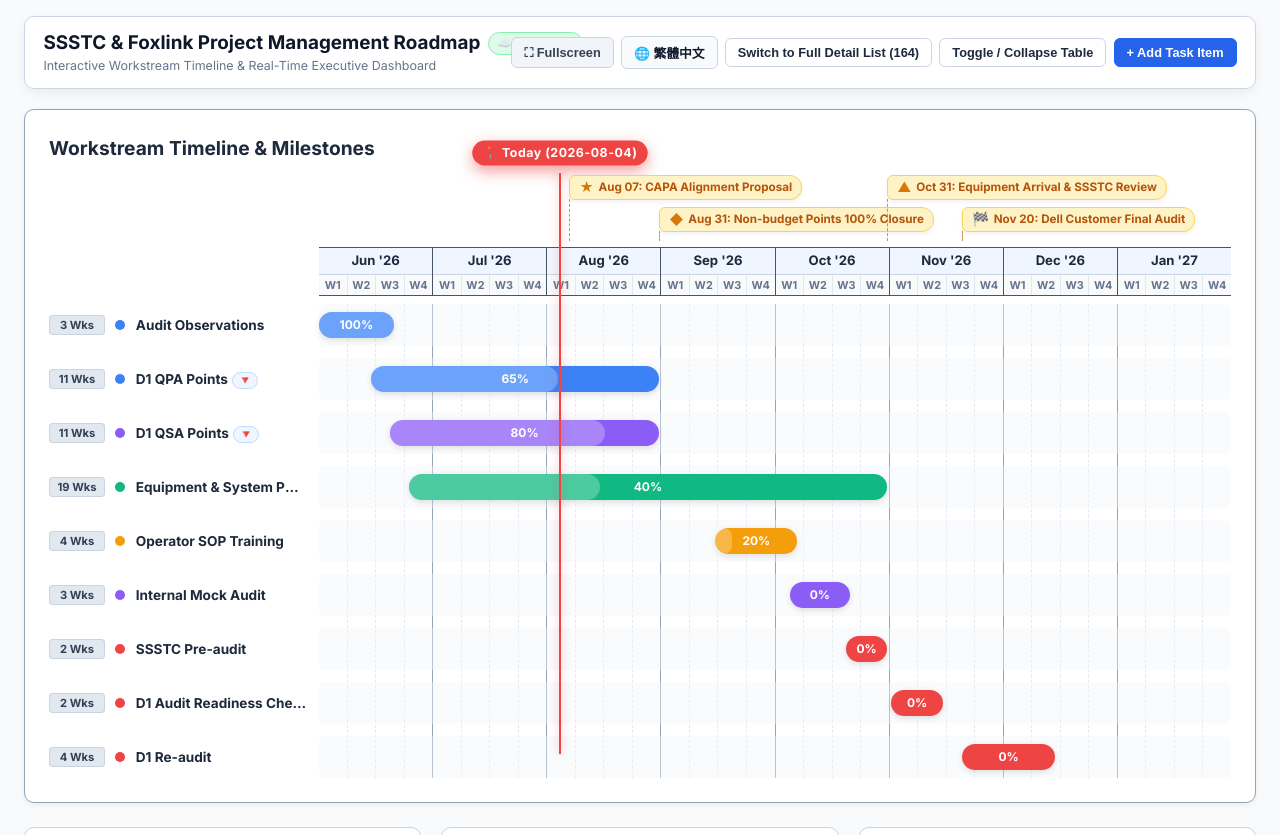
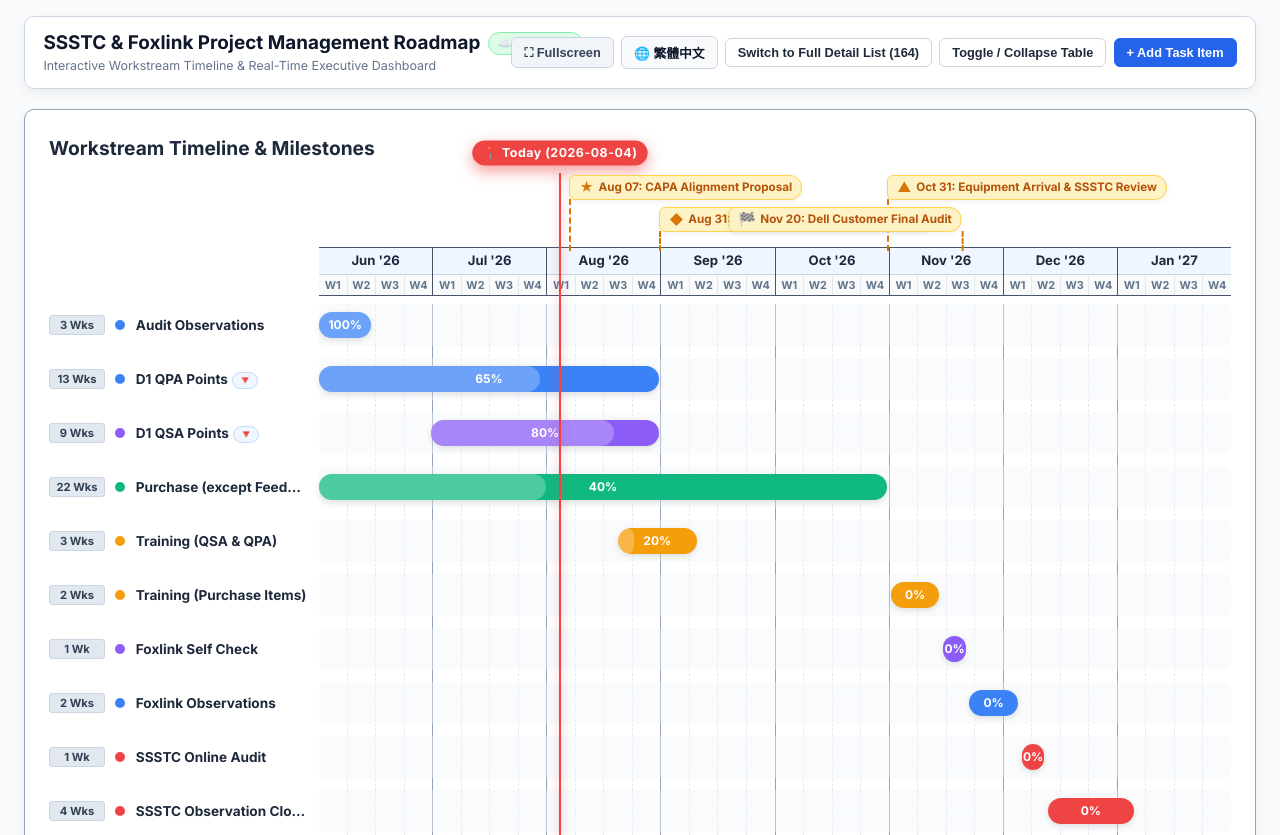
Before and after one commit to gyhongyu/htmal-report, a plain HTML site: page reports/report-1785814934614.html in a window 1280 px wide. Shown: the top 835 px of the page. Drawn offline with nearby package versions, Linux system fonts and the light colour scheme.

Commit message:
Update report: SSSTC_Foxlink_Interactive_Roadmap_v4.2

```diff
--- a/reports/report-1785814934614.html
+++ b/reports/report-1785814934614.html
@@ -367,22 +367,31 @@
     }
 
     /* Subtle left-edge vertical drop line connecting left border to W1, W2 header ticks */
+    .milestone-item-v2.milestone-align-right {
+      transform: translateX(-100%);
+    }
+
+    .milestone-item-v2.milestone-align-right .milestone-connector-line {
+      left: 100%;
+    }
+
     .milestone-connector-line {
       position: absolute;
       left: 0;
       width: 0;
-      border-left: 1.5px dashed rgba(180, 83, 9, 0.65);
+      border-left: 2px dashed #D97706;
       pointer-events: none;
+      z-index: 15;
     }
 
     .milestone-level-top .milestone-connector-line {
       top: 24px;
-      height: 42px;
+      height: 52px;
     }
 
     .milestone-level-bottom .milestone-connector-line {
       top: 24px;
-      height: 10px;
+      height: 20px;
     }
 
     /* Two-Tier Month & Week Header Grid */
@@ -1108,7 +1117,7 @@
   </div>
 
   <script>
-    const GAS_WEBAPP_URL = "https://script.google.com/macros/s/AKfycbwIGSon61ZQYFAGhWmFqUOmyK0YAoe2MsAnqgoldOLaKQnn6YFXLZFsBmm3dJ74aa0UAA/exec";
+    const GAS_WEBAPP_URL = "https://script.google.com/macros/s/AKfycby45EQ7ECz0tFqw6M10sOB1VwP01kvBsGL-976jmxSlC0OPNvkqn5DT1BTYtIjbmpzj/exec";
 
     // STRICT i18n DICTIONARY - ZERO CHINESE IN ENGLISH MODE!
     const i18n = {
@@ -1247,7 +1256,7 @@
       return wks > 1 ? `${wks} Wks` : `${wks} Wk`;
     }
 
-    // Master Workstream Activities
+    // Master Workstream Activities (Exact 11 Tasks Aligned with Latest Excel Roadmap)
     let masterTasks = [
       {
         id: "ACT-1",
@@ -1257,11 +1266,11 @@
         color: "#3B82F6",
         status: "Completed",
         progressPct: 100,
-        startDate: "2026-06-01",
-        endDate: "2026-06-21",
+        startDate: "2026-05-25",
+        endDate: "2026-06-15",
         owner: "Team / Sateesh",
-        auditPoint: "Team started work on audit observations",
-        rootCause_en: "Initial alignment & root cause collection",
+        auditPoint: "Team started work on Audit observations",
+        rootCause_en: "Team started work on Audit observations & initial alignment",
         rootCause_zh: "對策小組成立與全廠稽核發現點初審分析",
         deliverable_en: "Audit observation master breakdown list",
         deliverable_zh: "稽核缺失條款總體歸納清單"
@@ -1274,7 +1283,7 @@
         color: "#3B82F6",
         status: "In Progress",
         progressPct: 65,
-        startDate: "2026-06-15",
+        startDate: "2026-06-01",
         endDate: "2026-08-31",
         owner: "Sateesh / Vishnu / Yanlin Li",
         auditPoint: "Received 112 Observations in QPA",
@@ -1301,7 +1310,7 @@
         color: "#8B5CF6",
         status: "In Progress",
         progressPct: 80,
-        startDate: "2026-06-20",
+        startDate: "2026-07-01",
         endDate: "2026-08-31",
         owner: "Sateesh - QC / Roger",
         auditPoint: "Received 15 Observations in QSA",
@@ -1322,113 +1331,155 @@
       },
       {
         id: "ACT-4",
-        name_en: "Equipment & System Purchase",
-        name_zh: "4. 專案設備與系統採購",
+        name_en: "Purchase (except Feeder calibrator)",
+        name_zh: "4. 專案設備與系統採購 (Feeder校正儀除外)",
         workstream: "EQUIPMENT",
         color: "#10B981",
         status: "In Progress",
         progressPct: 40,
-        startDate: "2026-06-25",
+        startDate: "2026-06-01",
         endDate: "2026-10-31",
         owner: "Steering Committee / IT / Purchase",
-        auditPoint: "9 Major Equipment & Software Systems",
-        rootCause_en: "Lead times for automated equipment & software systems procurement",
-        rootCause_zh: "自動化檢測設備與智慧軟體系統採購前置交期籌備",
+        auditPoint: "All items purchased by end of October (except Feeder calibrator)",
+        rootCause_en: "All items will be purchased and installed by end of October <span style='color:#EF4444; font-weight:700;'>(except Feeder calibrator)</span>",
+        rootCause_zh: "所有專案設備與 SFC 系統於 10 月底前全數採購與安裝到位 <span style='color:#EF4444; font-weight:700;'>(Feeder 校正儀除外)</span>",
         deliverable_en: "PO copies, FAT/SAT reports, Commissioning sign-off",
         deliverable_zh: "採購單據、出廠與現場驗收報告、上線運轉證明",
         reportLink: "",
         subSummary: { total: 9, closed: 3, open: 6 },
         subList_en: [
           "• Total 9 Budget Items: 3 closed, 6 open in procurement pipeline",
-          "• Key focus: Automatic Stencil Cleaner, Turnstile ESD Gate, WMS System"
+          "1) Peak stand Microscope(100x): pending for arrangement from supplier (est. 8/15)",
+          "2) SPI training: completed.",
+          "3) AOI training: plan to raise PR before target date; supplier arrangement pending.",
+          "4) Temperature & Humidity meter: plan to raise PR on est. 8/9 (3 quotations received).",
+          "5) ESD turnstile gate: plan to raise PR on est. 8/10 (1 supplier quotation received)."
         ],
         subList_zh: [
           "• 總計 9 項資本支出設備：已到位 3 項，6 項發單採購進度推進中",
-          "• 關鍵焦點：自動鋼網清洗機、門禁 ESD 閘門、WMS 庫房管理系統"
+          "1) Peak 100x 顯微鏡：待供應商發貨安排 (預計 8/15)",
+          "2) SPI 專案培訓：已完成",
+          "3) AOI 培訓計畫：預計於目標日前提出請購 (PR)，後續由供應商派員",
+          "4) 溫濕度監測計：預計 8/9 前提出請購 (已取得 3 家最終報價與比價定案)",
+          "5) 靜電門禁閘門 (ESD Turnstile Gate)：預計 8/10 前提出請購 (現已拿到 1 家報價)"
         ]
       },
       {
         id: "ACT-5",
-        name_en: "Operator SOP Training",
-        name_zh: "5. 全線人員 SOP 資格培訓",
+        name_en: "Training (QSA & QPA)",
+        name_zh: "5. QSA & QPA 項目對策培訓",
         workstream: "TRAINING",
         color: "#F59E0B",
         status: "In Progress",
         progressPct: 20,
-        startDate: "2026-09-15",
-        endDate: "2026-10-07",
+        startDate: "2026-08-20",
+        endDate: "2026-09-10",
         owner: "Trainer / HR / QA",
-        auditPoint: "All Operators SOP Qualification",
-        rootCause_en: "Workstation WI/SOP refresh & operator certification for Dell physical line",
-        rootCause_zh: "專屬產線作業指導書 retraining 與全體作業員技能認證",
-        deliverable_en: "Training logs, Exam sheets, Operator Skills Matrix",
-        deliverable_zh: "培訓簽到表、考卷、作業員技能矩陣圖"
+        auditPoint: "QSA & QPA 3-Week Training",
+        rootCause_en: "Training will be started and completed within 3 weeks for QSA and QPA",
+        rootCause_zh: "針對 QSA 與 QPA 體系發現點，於 3 週內完成全員對策與 SOP 培訓",
+        deliverable_en: "QSA & QPA Training attendance logs & sign-offs",
+        deliverable_zh: "QSA/QPA 專案培訓簽到表與紀錄"
       },
       {
         id: "ACT-6",
-        name_en: "Internal Mock Audit",
-        name_zh: "6. 廠內自我稽核模擬全檢",
+        name_en: "Training (Purchase Items)",
+        name_zh: "6. 採購新設備與系統專案培訓",
+        workstream: "TRAINING",
+        color: "#F59E0B",
+        status: "Scheduled",
+        progressPct: 0,
+        startDate: "2026-11-01",
+        endDate: "2026-11-14",
+        owner: "Equipment Suppliers / HR",
+        auditPoint: "Purchase Items 2-Week Training",
+        rootCause_en: "Training will be started and completed within 2 weeks for purchase items",
+        rootCause_zh: "新進採購設備與過站軟體到位後，於 2 週內完成操作員實操培訓",
+        deliverable_en: "Equipment Supplier Training Certifications",
+        deliverable_zh: "原廠設備操作培訓合格證書"
+      },
+      {
+        id: "ACT-7",
+        name_en: "Foxlink Self Check",
+        name_zh: "7. 廠內自我稽核模擬全檢",
         workstream: "SELF CHECK",
         color: "#8B5CF6",
         status: "Scheduled",
         progressPct: 0,
-        startDate: "2026-10-05",
-        endDate: "2026-10-21",
-        owner: "Internal Audit Lead / QA Manager",
-        auditPoint: "Full Mock Audit against Dell QPA/QSA",
-        rootCause_en: "Internal pre-verification to validate 100% CAPA compliance before customer audit",
-        rootCause_zh: "正式稽核前內部 100% 擬真全評，確保缺失無漏網之魚",
-        deliverable_en: "Internal Mock Audit Scoring Report & Action Items",
-        deliverable_zh: "內部模擬稽核評分報告與快速整改清單"
+        startDate: "2026-11-15",
+        endDate: "2026-11-21",
+        owner: "Internal Audit Lead / Yanlin Li",
+        auditPoint: "1-Week Internal Self Check",
+        rootCause_en: "After completion of training within 1 week will complete all self check points",
+        rootCause_zh: "培訓完成後，於 1 週內執行 Check-sheet 擬真自我全檢",
+        deliverable_en: "Full Internal Self Check Verification Report",
+        deliverable_zh: "廠內自我稽核 Check-sheet 驗證報告"
       },
       {
-        id: "ACT-7",
-        name_en: "SSSTC Pre-audit",
-        name_zh: "7. SSSTC 線上預審稽核",
+        id: "ACT-8",
+        name_en: "Foxlink Observations",
+        name_zh: "8. 廠內缺失對策快速改善閉環",
+        workstream: "ACTION PLAN",
+        color: "#3B82F6",
+        status: "Scheduled",
+        progressPct: 0,
+        startDate: "2026-11-22",
+        endDate: "2026-12-05",
+        owner: "Foxlink QA / Operation Team",
+        auditPoint: "2-Week Corrective Actions",
+        rootCause_en: "After completion self check will complete Corrective within 2 weeks",
+        rootCause_zh: "自我全檢完成後，於 2 週內快速整改與閉環內部缺失",
+        deliverable_en: "Internal Corrective Action Closure Log",
+        deliverable_zh: "內部自我稽核發現點快速改善對照表"
+      },
+      {
+        id: "ACT-9",
+        name_en: "SSSTC Online Audit",
+        name_zh: "9. SSSTC 線上預審稽核",
         workstream: "AUDIT",
         color: "#EF4444",
         status: "Scheduled",
         progressPct: 0,
-        startDate: "2026-10-20",
-        endDate: "2026-10-31",
-        owner: "SSSTC Steering Committee",
-        auditPoint: "SSSTC Executive Milestone Audit",
-        rootCause_en: "Pre-audit conducted jointly by SSSTC team before final customer physical audit",
-        rootCause_zh: "SSSTC 專家小組預審評估，關卡核准確認",
-        deliverable_en: "SSSTC Pre-audit Sign-off & Gap Resolution Checklist",
-        deliverable_zh: "SSSTC 預審發現點改善對照證明"
+        startDate: "2026-12-06",
+        endDate: "2026-12-12",
+        owner: "SSSTC Steering Committee / Kevin Gu",
+        auditPoint: "In 2nd week of December SSSTC Audit",
+        rootCause_en: "In 2nd week of December planning to schedule a SSSTC Online Audit",
+        rootCause_zh: "排定於 12 月第 2 週正式執行 SSSTC 線上預審稽核",
+        deliverable_en: "SSSTC Online Pre-audit Official Report",
+        deliverable_zh: "SSSTC 線上預審發現點追蹤表"
       },
       {
-        id: "ACT-8",
-        name_en: "D1 Audit Readiness Check",
-        name_zh: "8. Dell D1 最終準備度確認",
+        id: "ACT-10",
+        name_en: "SSSTC Observation Closure",
+        name_zh: "10. SSSTC 預審發現點對策閉環",
         workstream: "AUDIT",
         color: "#EF4444",
         status: "Scheduled",
         progressPct: 0,
-        startDate: "2026-11-01",
-        endDate: "2026-11-15",
-        owner: "All Workstream Leads",
-        auditPoint: "Pre-event final walkthrough",
-        rootCause_en: "Final dry-run walkthrough of plant environment, documentation, and personnel readiness",
-        rootCause_zh: "廠容廠貌、文件看板、人員應答最終演練",
-        deliverable_en: "Readiness sign-off checklist",
+        startDate: "2026-12-13",
+        endDate: "2027-01-05",
+        owner: "Sateesh / Stephan",
+        auditPoint: "3-Week SSSTC Points Closure",
+        rootCause_en: "Based on the observations we will take 3 weeks of time to close those",
+        rootCause_zh: "針對 SSSTC 預審提報之發現點，於 3 週內完成對策與佐證閉環",
+        deliverable_en: "SSSTC Observation Final Closure Package",
         deliverable_zh: "SSSTC 預審發現點改善對照證明"
       },
       {
-        id: "ACT-9",
+        id: "ACT-11",
         name_en: "D1 Re-audit",
-        name_zh: "9. D1 客戶最終現場正式稽核",
+        name_zh: "11. Dell D1 最終現場正式稽核",
         workstream: "AUDIT",
         color: "#EF4444",
         status: "Scheduled",
         progressPct: 0,
-        startDate: "2026-11-20",
-        endDate: "2026-12-15",
-        owner: "Steering Committee / Foxlink & SSSTC",
-        auditPoint: "Dell D1 Final Audit",
-        rootCause_en: "Final physical line audit by Dell & SSSTC team for mass production qualification",
-        rootCause_zh: "Dell 與 SSSTC 聯合現場產線正式稽核，取得量產認證證書",
+        startDate: "2027-01-06",
+        endDate: "2027-01-14",
+        owner: "Dell Customer Audit Team / SSSTC",
+        auditPoint: "In 2nd week of January D1 Re-Audit",
+        rootCause_en: "In 2nd week of January planning to schedule a D1 Re-Audit for mass production qualification",
+        rootCause_zh: "排定於 2027 年 1 月第 2 週迎接 Dell 客戶聯合現場稽核，取得量產認證",
         deliverable_en: "Official D1 Audit Approval Letter & Certification",
         deliverable_zh: "Dell D1 稽核閉環官方核准函與量產認證證書"
       }
@@ -1540,9 +1591,10 @@
 
         const desc = (currentLang === 'en') ? ms.desc_en : ms.desc_zh;
         const levelClass = ms.level === 'top' ? 'milestone-level-top' : 'milestone-level-bottom';
+        const alignRightClass = (pct > 65) ? 'milestone-align-right' : '';
 
         return `
-          <div class="milestone-item-v2 ${levelClass}" style="left:${pct}%;"
+          <div class="milestone-item-v2 ${levelClass} ${alignRightClass}" style="left:${pct}%;"
                title="${desc.replace(/"/g, '&quot;')}"
                onclick="showMilestoneModal('${ms.id}')">
             <div class="milestone-card-content" id="${ms.id}_label">
@@ -1897,6 +1949,37 @@
         local.status = statusVal;
       }
 
+      try {
+        localStorage.setItem('SSSTC_ROADMAP_TASKS_CACHE_V40', JSON.stringify(masterTasks));
+      } catch(e) {}
+
+      renderTable();
+      renderTimeline();
+      updateCharts();
+      closeModal();
+
+      saveTaskToCloud(taskId);
+    }
+
+    function _old_saveTaskFromModal(taskId) {
+      const nameVal = document.getElementById('editTaskName') ? document.getElementById('editTaskName').value : null;
+      const startVal = document.getElementById('editStartDate').value;
+      const endVal = document.getElementById('editEndDate').value;
+      const sliderVal = parseInt(document.getElementById('editSlider').value, 10);
+      const statusVal = document.getElementById('editStatusSelect').value;
+
+      const local = masterTasks.find(t => t.id === taskId);
+      if (local) {
+        if (nameVal) {
+          if (currentLang === 'en') local.name_en = nameVal;
+          else local.name_zh = nameVal;
+        }
+        if (startVal) local.startDate = startVal;
+        if (endVal) local.endDate = endVal;
+        local.progressPct = sliderVal;
+        local.status = statusVal;
+      }
+
       renderTable();
       renderTimeline();
       updateCharts();
@@ -2116,6 +2199,15 @@
 
     // Automatic Page Initialization on Load
     window.addEventListener('DOMContentLoaded', () => {
+      try {
+        const cached = localStorage.getItem('SSSTC_ROADMAP_TASKS_CACHE_V40');
+        if (cached) {
+          const parsed = JSON.parse(cached);
+          if (Array.isArray(parsed) && parsed.length > 0) {
+            masterTasks = parsed;
+          }
+        }
+      } catch(e) { console.warn(e); }
       renderTable();
       renderTimeline();
       renderMilestones();
```
Also changed, not shown: data/reports-index.json.
